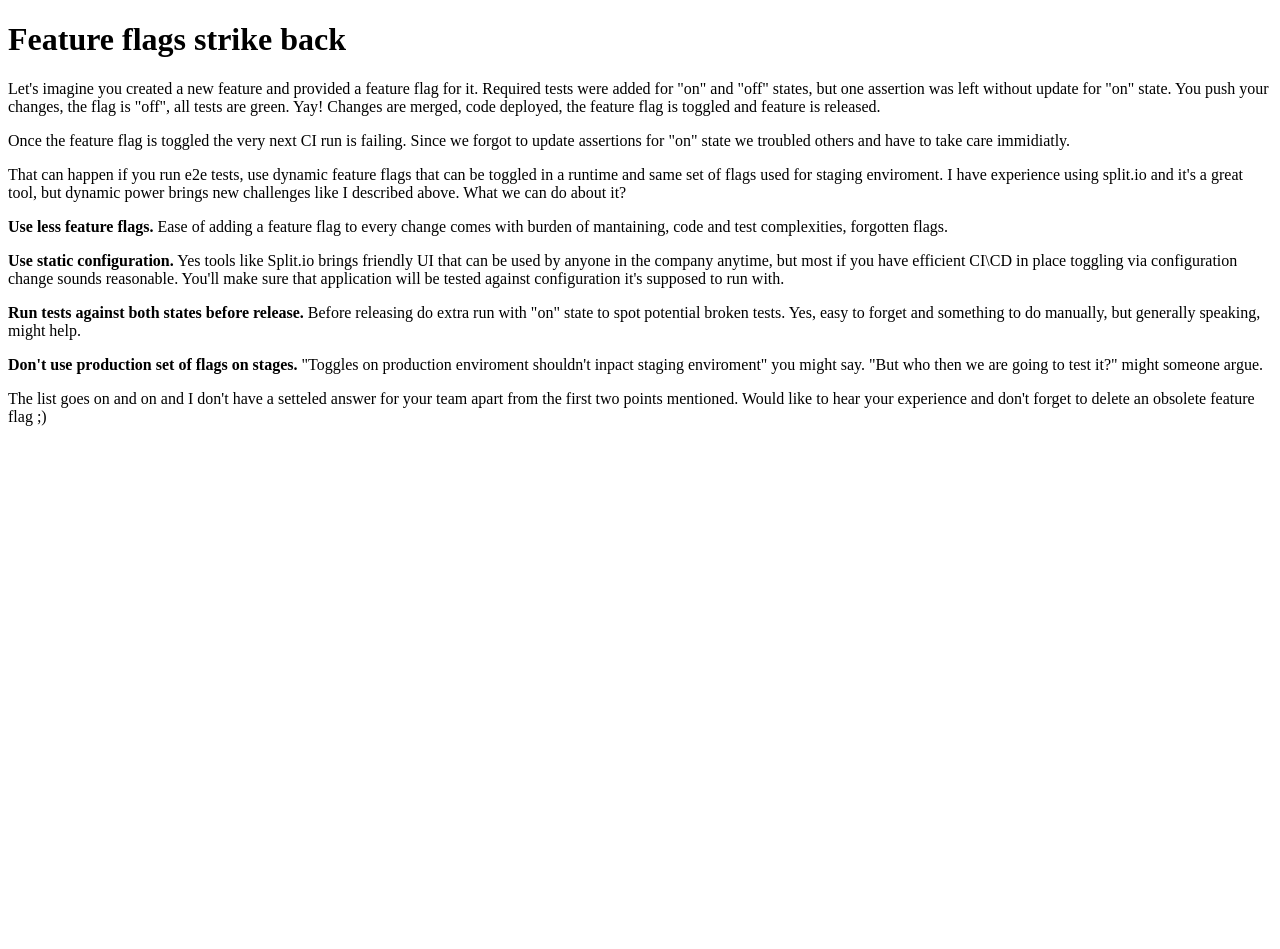
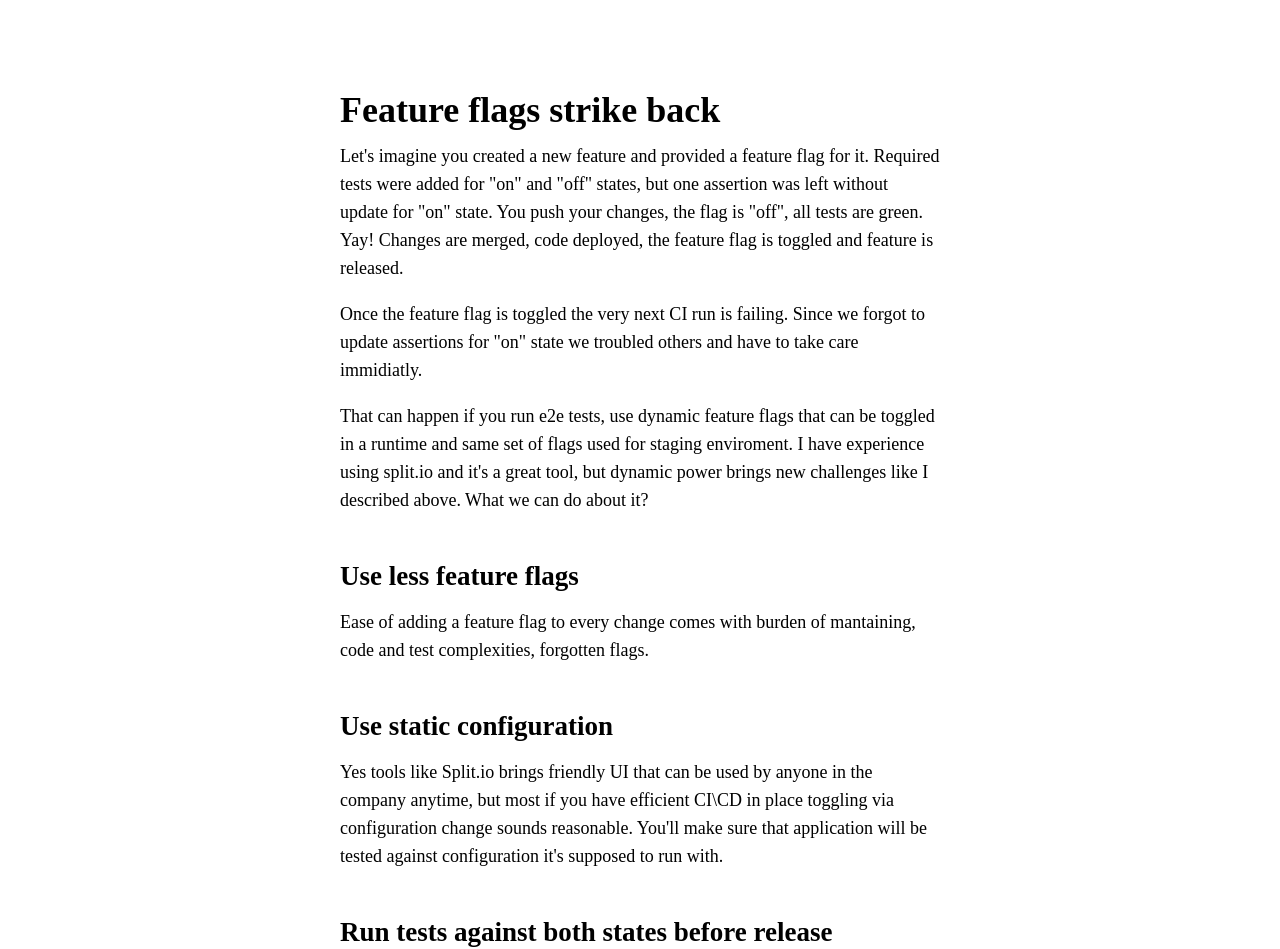
Before and after one commit to dmitrika/dmitrika.github.io, a plain HTML site: page blog/ff.html in a window 1280 px wide. Shown: the top 949 px of the page. Before the commit the page ends 800 px from the top, so only its background shows below. Drawn offline with Linux system fonts and the light colour scheme; a web font is replaced by a local one.

Commit message:
update styles

```diff
--- a/blog/ff.html
+++ b/blog/ff.html
@@ -3,8 +3,13 @@
 <!DOCTYPE html>
 <html>
   <head>
-    <meta charset="UTF-8" />
-    <title>Dmitrika | Feature flags strike back</title>
+    <meta name="viewport" content="width=device-width" />
+    <title>Feature flags strike back</title>
+    <link rel="stylesheet" type="text/css" href="../index.css" />
+    <link
+      href="https://fonts.googleapis.com/css2?family=Source+Serif+Pro&display=swap"
+      rel="stylesheet"
+    />
   </head>
   <body>
     <header>
@@ -35,37 +40,45 @@
         do about it?
       </p>
 
+      <h2>Use less feature flags</h2>
       <p>
-        <b>Use less feature flags.</b> Ease of adding a feature flag to every
-        change comes with burden of mantaining, code and test complexities,
-        forgotten flags.
+        Ease of adding a feature flag to every change comes with burden of
+        mantaining, code and test complexities, forgotten flags.
       </p>
 
+      <h2>Use static configuration</h2>
       <p>
-        <b>Use static configuration.</b> Yes tools like Split.io brings friendly
-        UI that can be used by anyone in the company anytime, but most if you
-        have efficient CI\CD in place toggling via configuration change sounds
-        reasonable. You'll make sure that application will be tested against
-        configuration it's supposed to run with.
+        Yes tools like Split.io brings friendly UI that can be used by anyone in
+        the company anytime, but most if you have efficient CI\CD in place
+        toggling via configuration change sounds reasonable. You'll make sure
+        that application will be tested against configuration it's supposed to
+        run with.
       </p>
 
+      <h2>Run tests against both states before release</h2>
       <p>
-        <b>Run tests against both states before release.</b> Before releasing do
-        extra run with "on" state to spot potential broken tests. Yes, easy to
-        forget and something to do manually, but generally speaking, might help.
+        Before releasing do extra run with "on" state to spot potential broken
+        tests. Yes, easy to forget and something to do manually, but generally
+        speaking, might help.
       </p>
 
+      <h2>Don't use production set of flags on stages</h2>
       <p>
-        <b>Don't use production set of flags on stages.</b> "Toggles on
-        production enviroment shouldn't inpact staging enviroment" you might
-        say. "But who then we are going to test it?" might someone argue.
+        "Toggles on production enviroment shouldn't inpact staging enviroment"
+        you might say. "But who then we are going to test it?" might someone
+        argue.
       </p>
 
+      <h2>In conclusion</h2>
       <p>
         The list goes on and on and I don't have a setteled answer for your team
         apart from the first two points mentioned. Would like to hear your
         experience and don't forget to delete an obsolete feature flag ;)
       </p>
+
+      <hr />
+
+      <p>May 12, 2020</p>
     </article>
   </body>
 </html>
--- /dev/null
+++ b/index.css
@@ -0,0 +1,23 @@
+/** @format */
+* {
+  font-family: "Source Serif Pro", serif;
+}
+
+body {
+  margin: 0rem auto;
+  position: relative;
+  max-width: 600px;
+  width: 90%;
+
+  font: 18px/28px body, sans-serif;
+}
+
+header {
+  margin-top: 6rem;
+}
+
+h1,
+h2 {
+  margin-top: 3rem;
+  margin-bottom: 0.5rem;
+}
```
Also changed, not shown: blog/guidance.html (+7 -2 lines), dist/blog/ff.html (added, +1 -0 lines), dist/blog/guidance.html (added, +1 -0 lines), dist/index.html (added, +1 -0 lines), index.html (+18 -4 lines), 3 other files.
